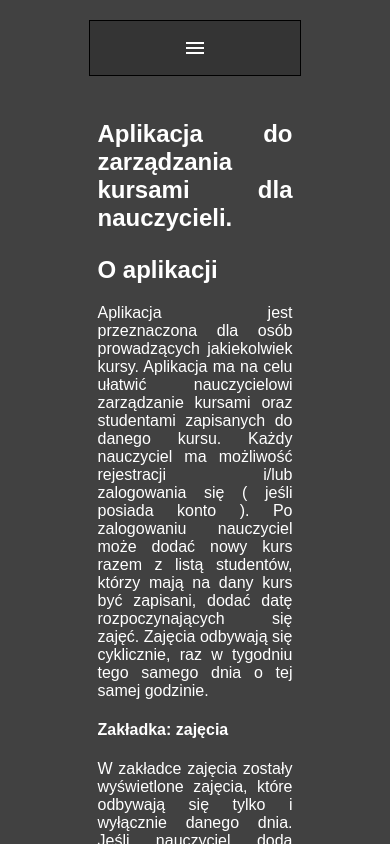
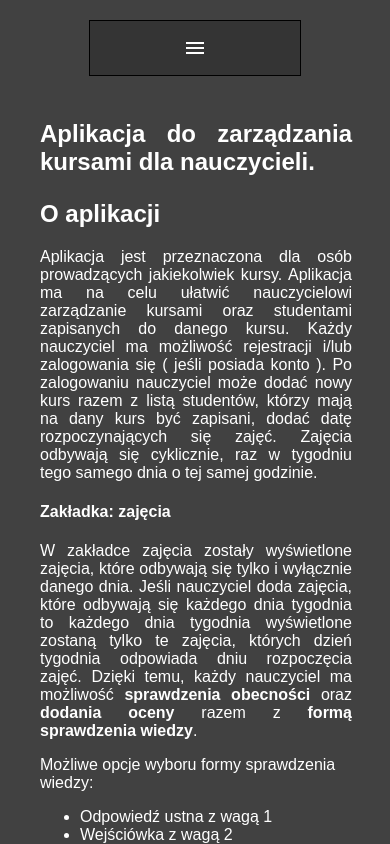
Before and after one commit to Banialczele/coursemanagement, a React (Create React App) app in the folder client/: page / in a window 390 px wide. Shown: the top 844 px of the page. Built offline with nearby package versions, Linux system fonts and the light colour scheme.

Commit message:
Completed work on styles

```diff
--- a/client/src/styles/Entry.css
+++ b/client/src/styles/Entry.css
@@ -1,6 +1,6 @@
 .EntryPoint {
     margin: 0 auto;
-    width: 50vw;
+    width: 70vw;
     padding: 20px;
 }
 
@@ -26,6 +26,9 @@ button:hover {
 }
 
 @media only screen and (max-width:500px){
+    .EntryPoint {
+        width: 80vw;
+    }
 
     .entryButtonDiv {
         display: flex;
```
